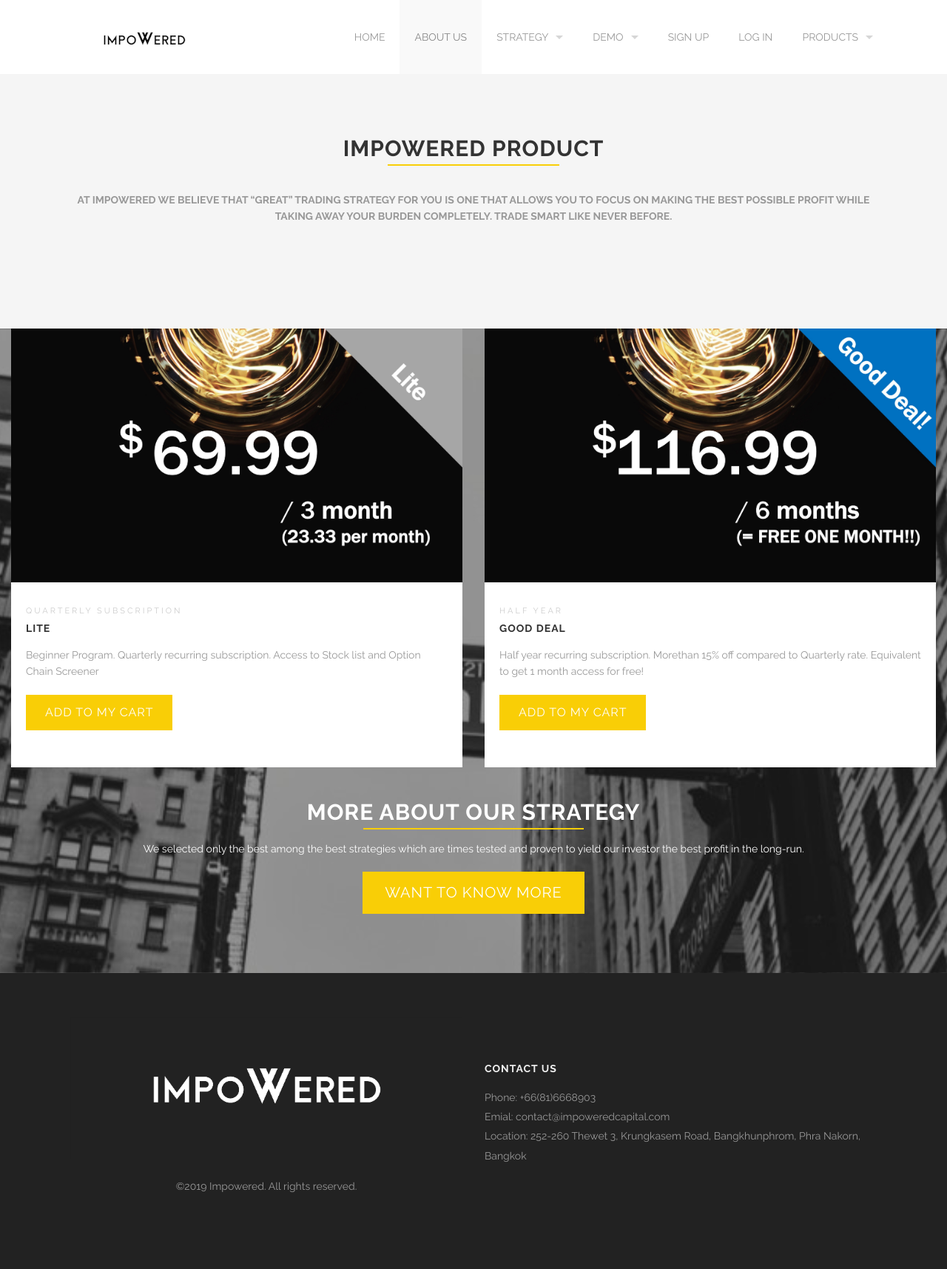
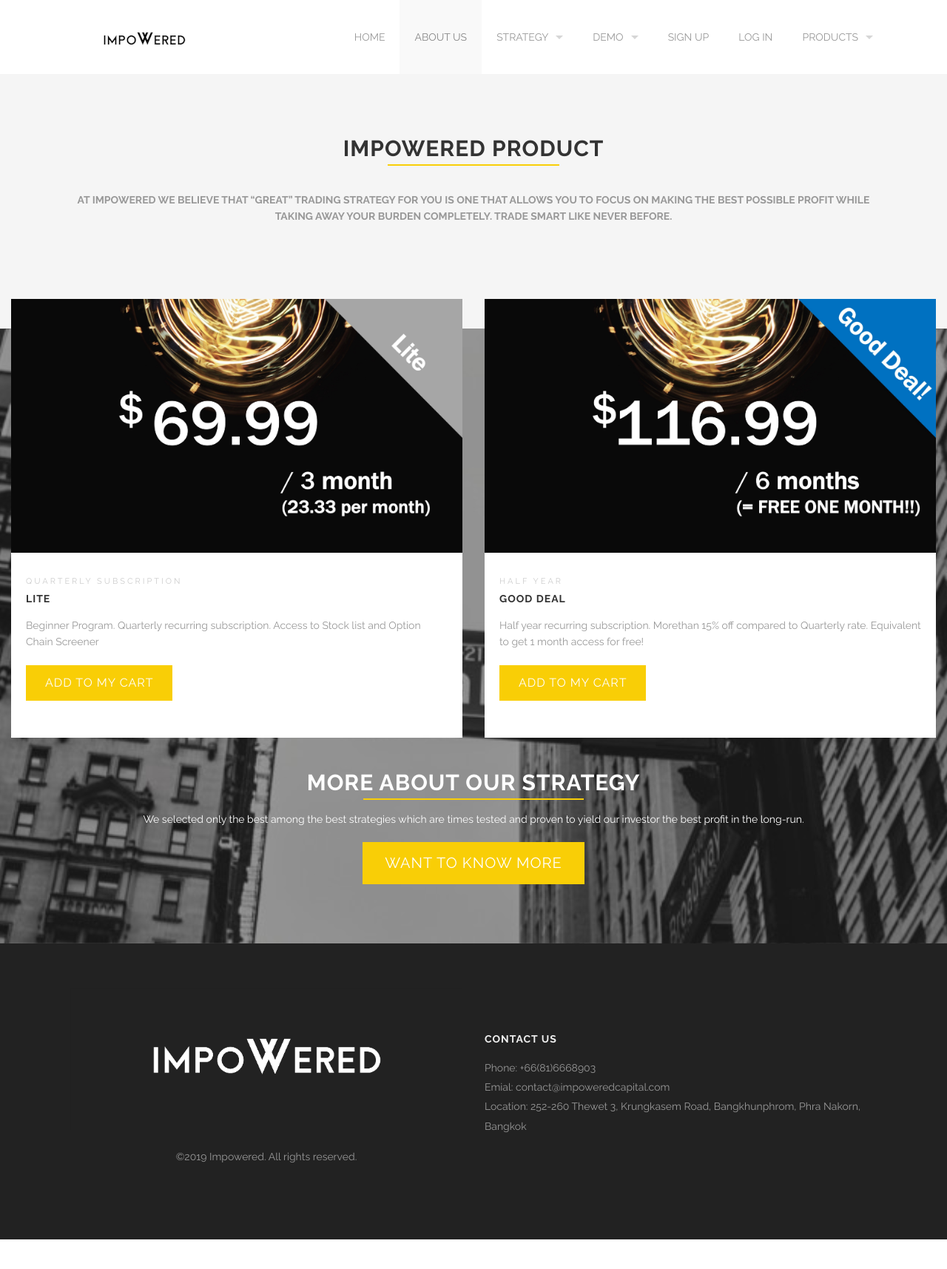
Before and after one commit to impoweredcapital/investmentplatform, a Jekyll site: the page built from cart.html, in a window 1280 px wide. Shown: the whole page at 74% size. Built offline with Jekyll 4.4.1, drawn with Linux system fonts in a browser that asks for light colours; after the commit the page ends 1675 px from its top, so only the background shows below that.

Commit message:
Update cart.html

```diff
--- a/cart.html
+++ b/cart.html
@@ -33,8 +33,6 @@ testimonials:
     </div>
   </div>
   <div class='two spacing'></div>
-  <div class='two spacing'></div>
-</div>
 
   <div class='large-6 medium-6 columns'>
     <div class='mod modBlogPost'>
@@ -64,6 +62,11 @@ testimonials:
     </div>
   </div>
 
+  <div class='two spacing'></div>
+</div>
+
+
+
 
 
 
```
Lines whose indentation alone changed are shown as unchanged.
